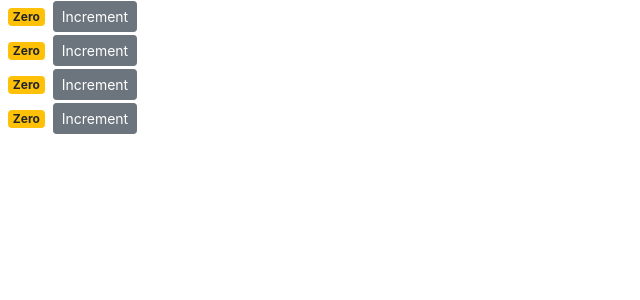
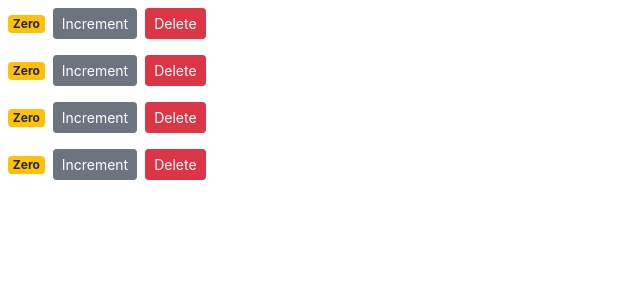
Before and after one commit to Sicelo-Mduna-Global-Micro/counter_app, a React (Create React App) app: page / in a window 1280 px wide. Shown: the top 300 px of the page, without its empty margins (0-640 px from the left). Built offline with nearby package versions, Linux system fonts and the light colour scheme.

Commit message:
Raising and Handling Events

```diff
--- a/src/components/counter.jsx
+++ b/src/components/counter.jsx
@@ -24,6 +24,10 @@ class Counter extends Component {
 
     }
 
+    handleDelete = () =>{
+
+    }
+
 
 
 
@@ -31,7 +35,9 @@ class Counter extends Component {
         return (
             <>
                 <span className={this.getBadgeClasses()}>{this.formatCount()}</span>
-                <button onClick = {this.handleIncrement} className='btn btn-secondary btn-sm'>Increment</button><br></br>
+                <button onClick = {this.handleIncrement} className='btn btn-secondary btn-sm'>Increment</button>
+                <button onClick = {this.props.onDelete}  className='btn btn-danger btn-sm m-2'>Delete</button>
+                <br></br>
             </>
         );
     }
--- a/src/components/counters.jsx
+++ b/src/components/counters.jsx
@@ -6,14 +6,19 @@ class Counters extends Component {
         {key: 1, value: 0},
         {key: 2, value: 0},
         {key: 3, value: 0},
-        {key: 1, value: 0}
+        {key: 4, value: 0}
         ]
      };
+
+     handleDelete(){
+        console.log("Event Handler Called")
+
+     }
     render() {
         return (
             <>
                 <div>
-                    {this.state.counters.map(counter =><Counter key = {counter.key}/>)}
+                    {this.state.counters.map(counter =><Counter key = {counter.key} value = {counter.value} id = {counter.key} onDelete = {this.handleDelete}/>)}
                 </div>
 
 
```
